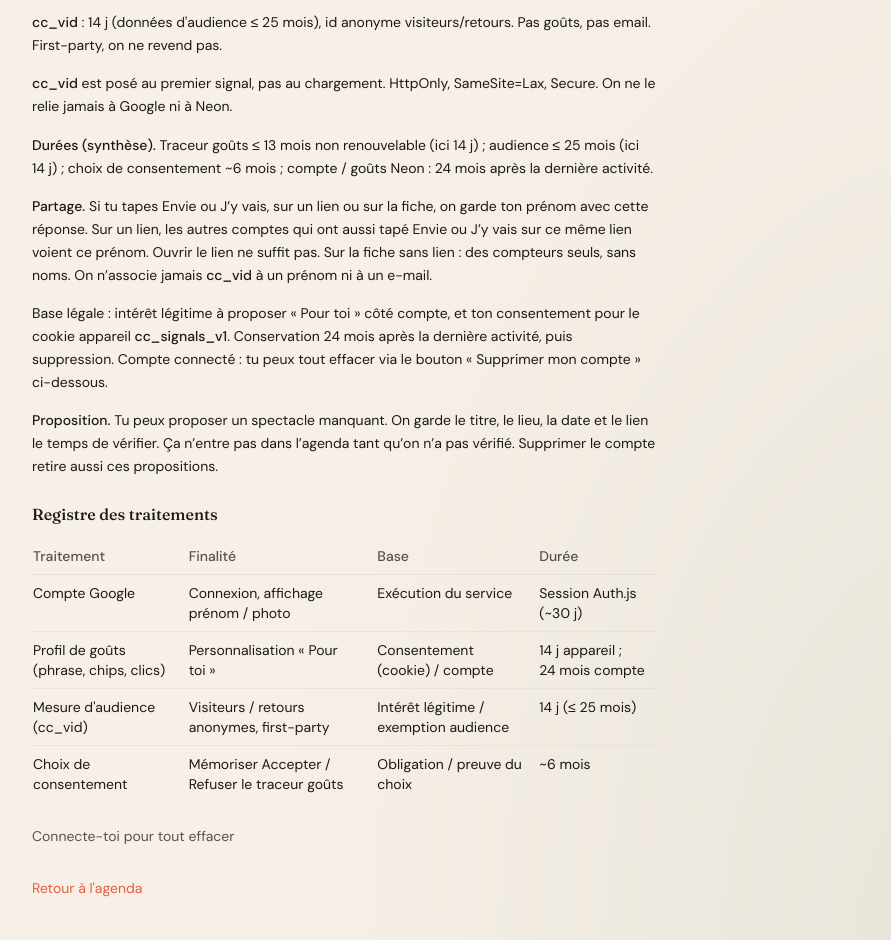
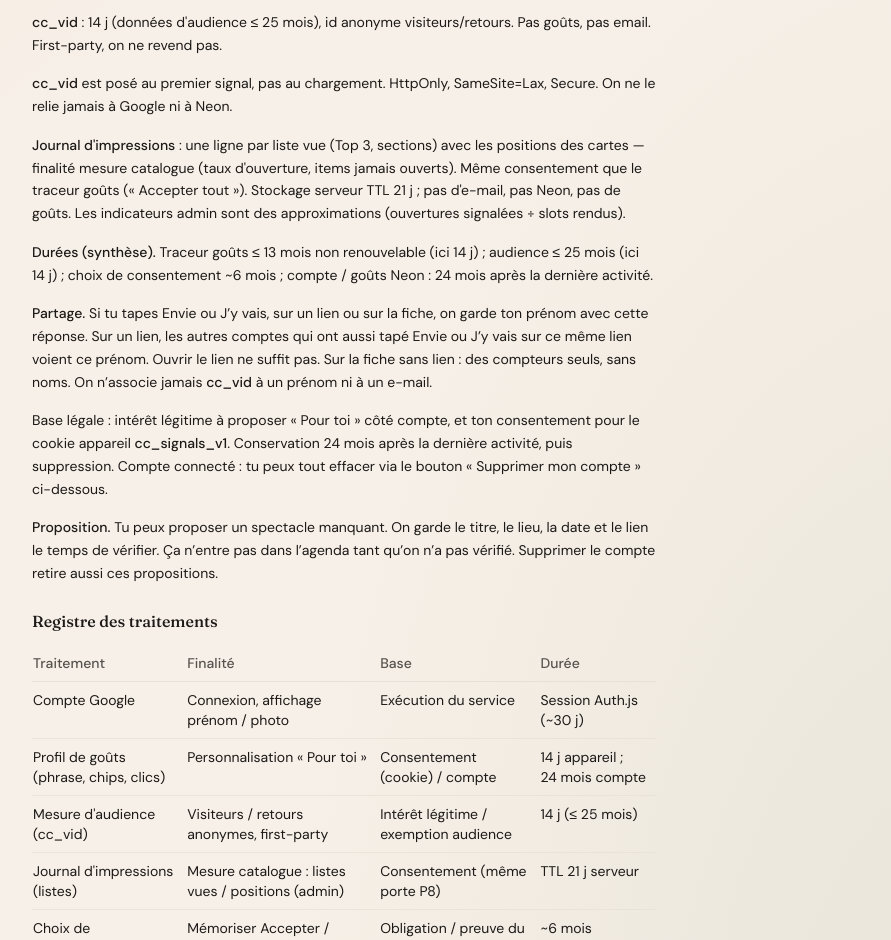
Before and after one commit to edosdat/CultureConnect, a Next.js app: page /confidentialite in a window 1280 px wide. Shown: the part 1220-2160 px from the top of the page, without its empty margins (296-1187 px from the left). Built offline with nearby package versions, Linux system fonts and the light colour scheme; no server answers.

Commit message:
docs(rgpd): P2 tip — journal d’impressions dans /confidentialite + registre
1 ligne : listes vues/positions ; finalité mesure catalogue ; consentement P8 ;
TTL 21 j serveur ; pas email/Neon. Labels admin approx LOCK Mesure.

```diff
--- a/src/app/confidentialite/page.tsx
+++ b/src/app/confidentialite/page.tsx
@@ -129,6 +129,16 @@ export default function ConfidentialitePage() {
           signal, pas au chargement. HttpOnly, SameSite=Lax, Secure. On ne le
           relie jamais à Google ni à Neon.
         </p>
+
+        <p>
+          <span className="font-medium">Journal d&apos;impressions</span> : une
+          ligne par liste vue (Top&nbsp;3, sections) avec les positions des
+          cartes — finalité mesure catalogue (taux d&apos;ouverture, items
+          jamais ouverts). Même consentement que le traceur goûts
+          («&nbsp;Accepter tout&nbsp;»). Stockage serveur TTL&nbsp;21&nbsp;j ;
+          pas d&apos;e-mail, pas Neon, pas de goûts. Les indicateurs admin sont
+          des approximations (ouvertures signalées ÷ slots rendus).
+        </p>
         <p>
           <span className="font-medium">Durées (synthèse).</span> Traceur goûts
           ≤&nbsp;13&nbsp;mois non renouvelable (ici 14&nbsp;j) ; audience
@@ -210,6 +220,14 @@ export default function ConfidentialitePage() {
                   </td>
                   <td className="py-2">14&nbsp;j (≤&nbsp;25&nbsp;mois)</td>
                 </tr>
+                <tr className="border-b border-culture-line/70">
+                  <td className="py-2 pr-3">Journal d&apos;impressions (listes)</td>
+                  <td className="py-2 pr-3">
+                    Mesure catalogue : listes vues / positions (admin)
+                  </td>
+                  <td className="py-2 pr-3">Consentement (même porte P8)</td>
+                  <td className="py-2">TTL&nbsp;21&nbsp;j serveur</td>
+                </tr>
                 <tr>
                   <td className="py-2 pr-3">Choix de consentement</td>
                   <td className="py-2 pr-3">
```
